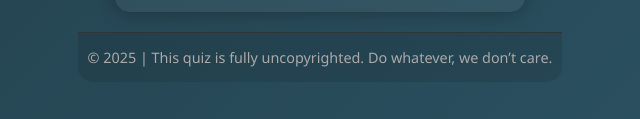
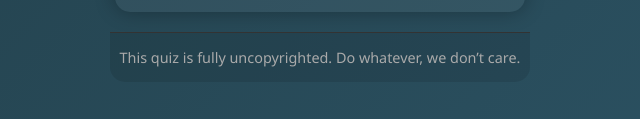
Before and after one commit to Dav8616/AreYouAChad, a plain HTML site: page index.html in a window 1280 px wide. Shown: the part 2778-2897 px from the top of the page, 320-960 px from the left. Drawn offline with Linux system fonts and the light colour scheme.

Commit message:
Update index.html

```diff
--- a/index.html
+++ b/index.html
@@ -115,7 +115,7 @@
   </div>
 
   <footer>
-    &copy; 2025 | This quiz is fully uncopyrighted. Do whatever, we don’t care.
+    This quiz is fully uncopyrighted. Do whatever, we don’t care.
   </footer>
 
   <script>
```
